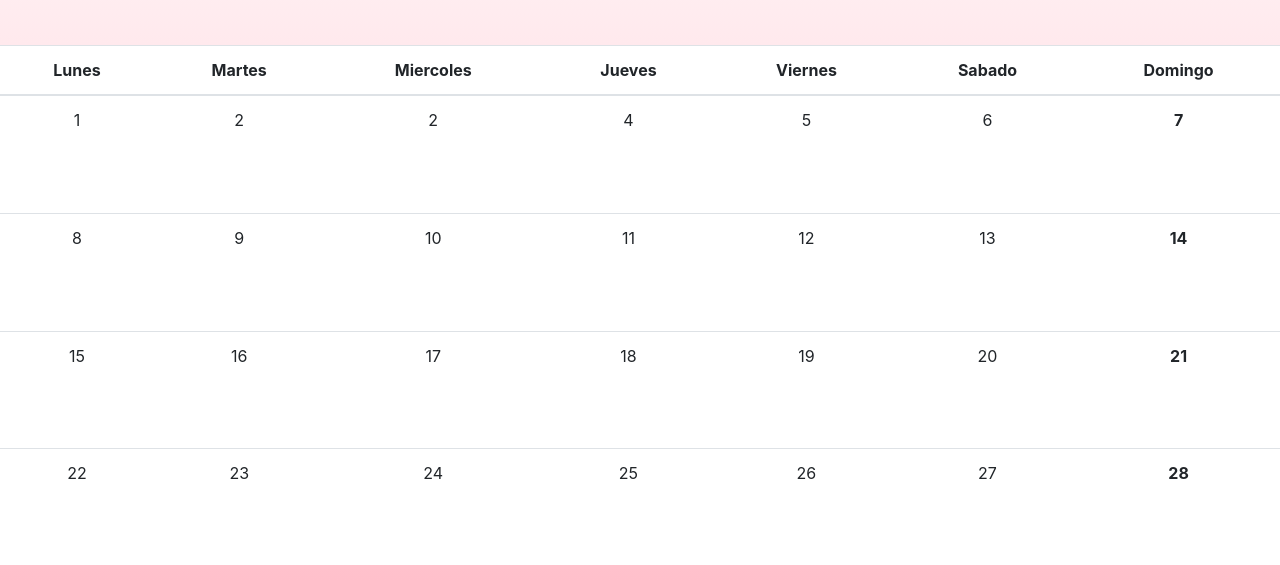
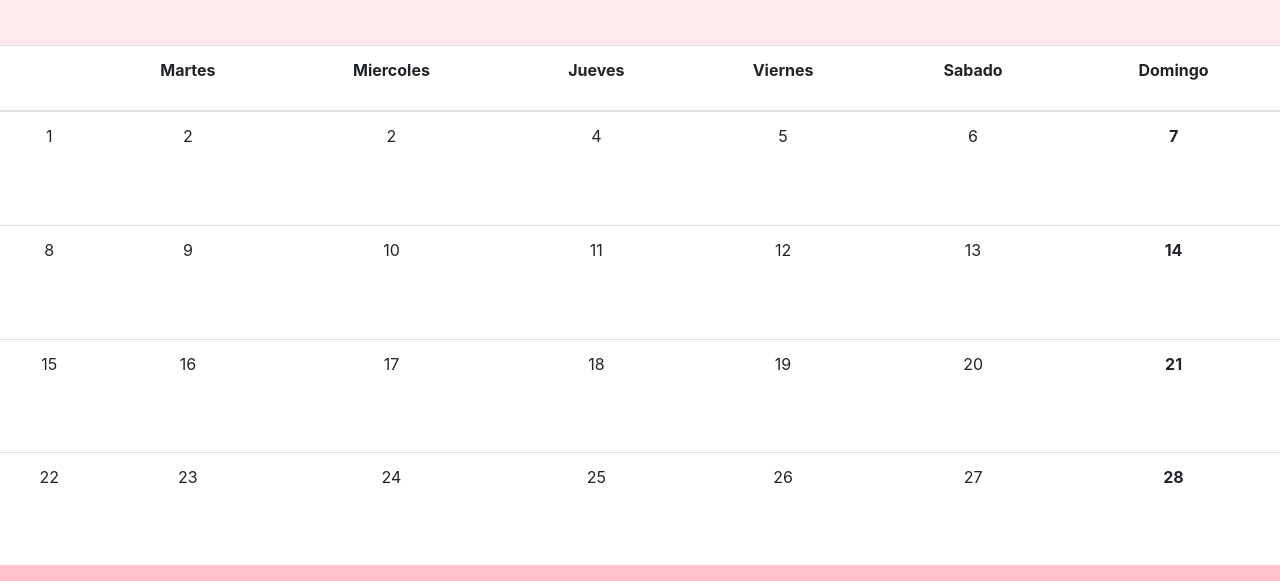
Before and after one commit to carolinarozo/calendario, a plain HTML site: page index.html in a window 1280 px wide. Shown: the part 243-824 px from the top of the page. Drawn offline with nearby package versions, Linux system fonts and the light colour scheme.

Commit message:
agregandp responsive a tabla

```diff
--- a/assets/index.js
+++ b/assets/index.js
@@ -11,8 +11,7 @@ document.getElementById("adelanteMes").addEventListener("click", function () {
 
         document.getElementById("mes").innerHTML = mesSiguiente
 
-        console.log(mesActual);
-        console.log(indexMesActual)
+
     } else {
 
         document.getElementById("mes").innerHTML = mes[0];
@@ -33,8 +32,7 @@ document.getElementById("atrasMes").addEventListener("click", function () {
 
         document.getElementById("mes").innerHTML = mesSiguiente
 
-        console.log(mesActual);
-        console.log(indexMesActual)
+
     } else {
 
         document.getElementById("mes").innerHTML = mes[11];
@@ -49,10 +47,14 @@ function cargarPagina() {
 
     const fecha = new Date().toISOString();
     var lista = fecha.split("-");
-    console.log(lista);
+
     var nmes = parseInt(lista[1]);
     var mes = meses[nmes - 1];
     document.getElementById("mes").innerHTML = mes;
+
+    var anoActual = lista[0];
+    console.log(anoActual)
+    document.getElementById("ano").innerHTML = anoActual
 
 
 
--- a/index.html
+++ b/index.html
@@ -34,7 +34,7 @@
 
             <div class="col-4 text-center">
 
-                <h3>2021</h3>
+                <h3 id="ano"></h3>
 
 
             </div>
@@ -85,13 +85,34 @@
 
             <table class="table table-responsive-md text-center badge-dange bg-white">
                 <thead>
-                    <th class="scope">Lunes</th>
-                    <th class="scope">Martes</th>
-                    <th class="scope">Miercoles</th>
-                    <th class="scope">Jueves</th>
-                    <th class="scope">Viernes</th>
-                    <th class="scope">Sabado</th>
-                    <th class="scope">Domingo</th>
+                    <th class="scope">
+                        <p class="d-md-none">Lu</p>
+                        <p class="d-none d--md-block">Lunes</p>
+                    </th>
+                    <th class="scope">
+                        <p class="d-md-none">Ma</p>
+                        <p class="d-none d-md-block">Martes</p>
+                    </th>
+                    <th class="scope">
+                        <p class="d-md-none">Mi</p>
+                        <p class="d-none d-md-block">Miercoles</p>
+                    </th>
+                    <th class="scope">
+                        <p class="d-md-none">Ju</p>
+                        <p class="d-none d-md-block">Jueves</p>
+                    </th>
+                    <th class="scope">
+                        <p class="d-md-none">Vi</p>
+                        <p class="d-none d-md-block">Viernes</p>
+                    </th>
+                    <th class="scope">
+                        <p class="d-md-none">Sa</p>
+                        <p class="d-none d-md-block">Sabado</p>
+                    </th>
+                    <th class="scope">
+                        <p class="d-md-none">Dom</p>
+                        <p class="d-none d-md-block">Domingo</p>
+                    </th>
 
 
                 </thead id="tBody">
```
